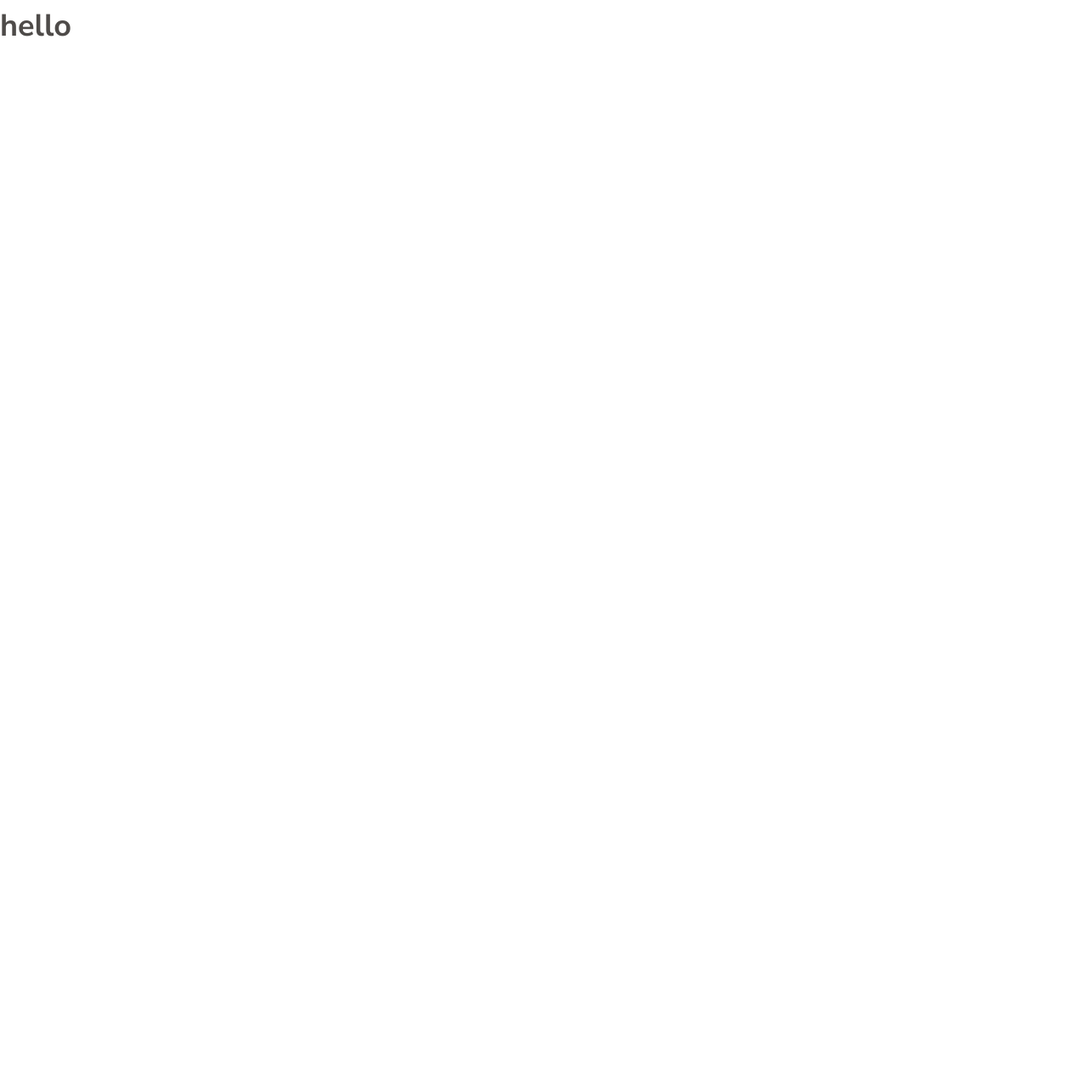
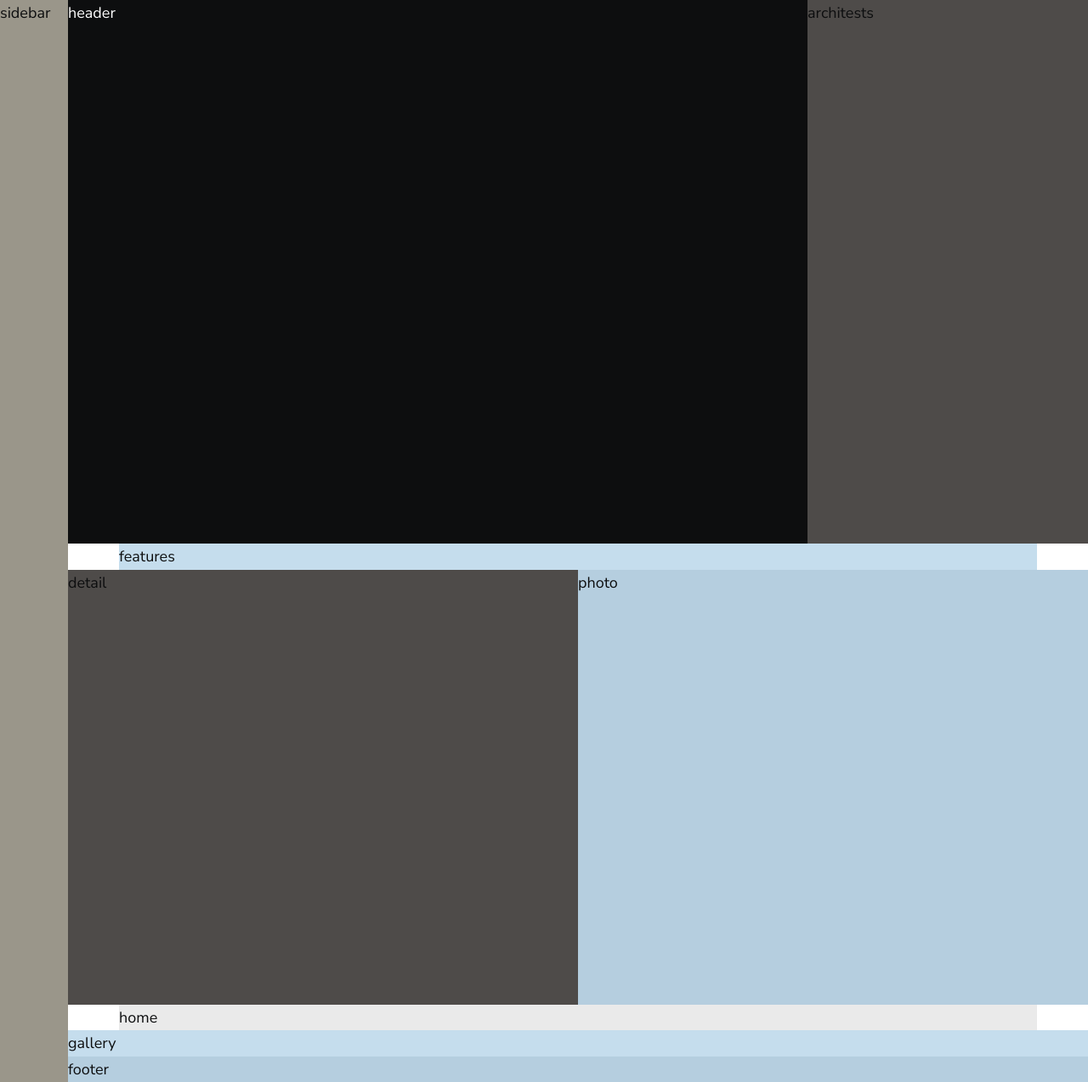
Before and after one commit to greatAlhazen/Sass-grid, a website: page index.html in a window 1280 px wide. Shown: the whole page at 85% size. Before the commit the page ends 800 px from the top, so only its background shows below. Drawn offline with Linux system fonts and the light colour scheme.

Commit message:
create main layout

```diff
--- a/index.html
+++ b/index.html
@@ -8,9 +8,34 @@
     <link rel="stylesheet" href="css/style.css">
     <title>Architecture App</title>
 </head>
-<body>
-
-    <h1 class="test">hello</h1>
+<body class="main-wrapper">
+    <div class="sidebar">
+        sidebar
+    </div>
+    <header class="header">
+        header
+    </header>
+    <div class="architects">
+        architests
+    </div>
+    <section class="features">
+        features
+    </section>
+    <div class="story__detail">
+        detail
+    </div>
+    <div class="story__photos">
+        photo
+    </div>
+    <section class="homes">
+        home
+    </section>
+    <section class="gallery">
+        gallery
+    </section>
+    <footer class="footer">
+        footer
+    </footer>
 
 </body>
 </html>
--- /dev/null
+++ b/sass/_architects.scss
@@ -0,0 +1,4 @@
+.architects {
+	background-color: $primary-color;
+	grid-column: column-start 7 / all-end;
+}
--- a/sass/_base.scss
+++ b/sass/_base.scss
@@ -18,3 +18,9 @@ body{
     line-height:1.7;
     color:$dark-color;
 }
+
+.main-wrapper{
+    display: grid;
+    grid-template-rows: 80vh min-content 40vw repeat(3,min-content);
+    grid-template-columns: [side-start] 8rem [side-end all-start] minmax(6rem, 1fr) [main-start] repeat(8, [column-start] minmax(min-content, 14rem) [column-end]) [main-end] minmax(6rem, 1fr) [all-end];
+}
--- /dev/null
+++ b/sass/_features.scss
@@ -0,0 +1,4 @@
+.features {
+	background-color: $secondary-color-2;
+	grid-column: main-start/main-end;
+}
--- /dev/null
+++ b/sass/_footer.scss
@@ -0,0 +1,4 @@
+.footer {
+	background-color: $secondary-color;
+	grid-column: all-start/all-end;
+}
--- /dev/null
+++ b/sass/_gallery.scss
@@ -0,0 +1,4 @@
+.gallery {
+	background-color: $secondary-color-2;
+	grid-column: all-start/all-end;
+}
--- /dev/null
+++ b/sass/_header.scss
@@ -0,0 +1,5 @@
+.header {
+	background-color: $dark-color;
+	color: white;
+	grid-column: all-start/column-end 6;
+}
--- /dev/null
+++ b/sass/_homes.scss
@@ -0,0 +1,4 @@
+.homes {
+	background-color: $white-color;
+	grid-column: main-start/main-end;
+}
--- /dev/null
+++ b/sass/_sidebar.scss
@@ -0,0 +1,5 @@
+.sidebar {
+	background-color: $primary-color-2;
+	grid-column: side-start / side-end;
+	grid-row: 1/-1;
+}
--- /dev/null
+++ b/sass/_story.scss
@@ -0,0 +1,11 @@
+.story {
+	&__detail {
+		background-color: $primary-color;
+		grid-column: all-start / column-end 4;
+	}
+
+	&__photos {
+		background-color: $secondary-color;
+		grid-column: column-start 5 / all-end;
+	}
+}
--- a/sass/main.scss
+++ b/sass/main.scss
@@ -1,6 +1,11 @@
 @import "variables";
 @import "base";
 
-.test{
-    color:$primary-color;
-}
+@import "sidebar";
+@import "header";
+@import "architects";
+@import "features";
+@import "story";
+@import "homes";
+@import "gallery";
+@import "footer";
```
Also changed, not shown: css/style.css, 1 other file.
